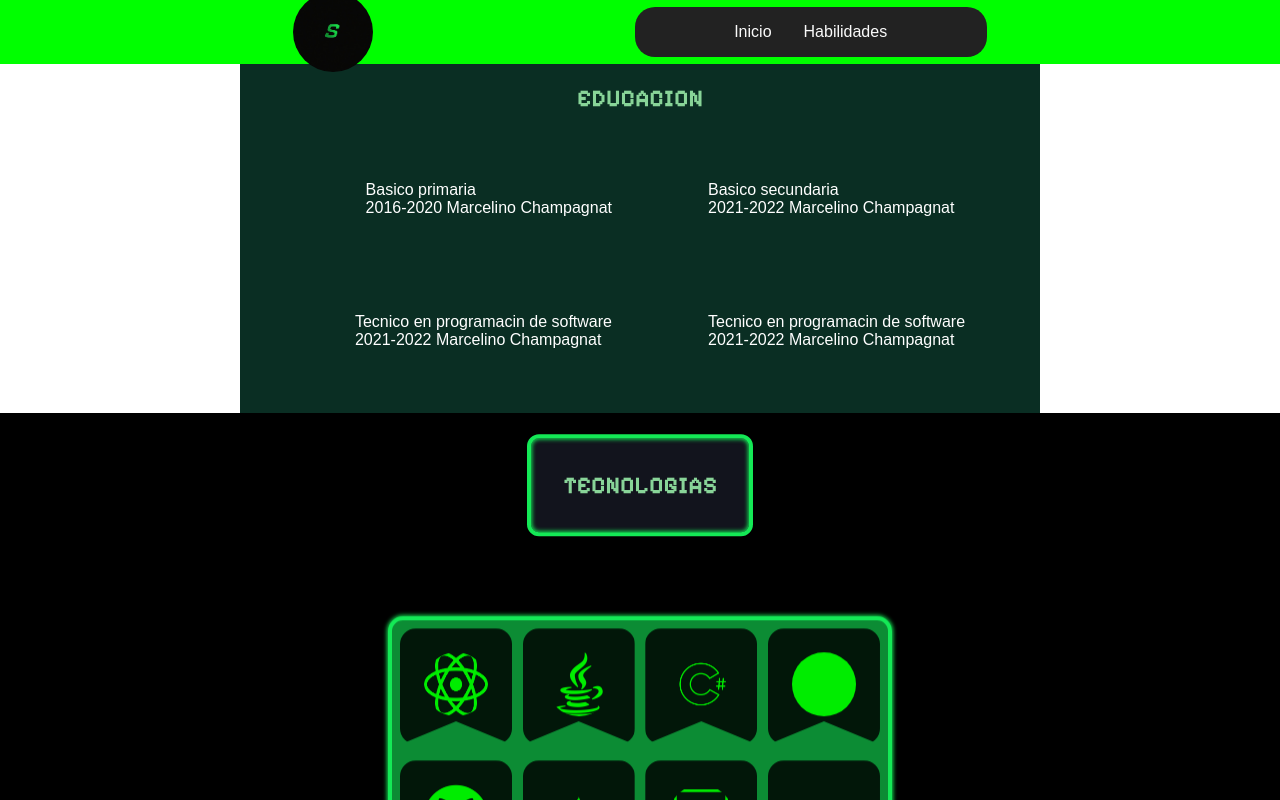
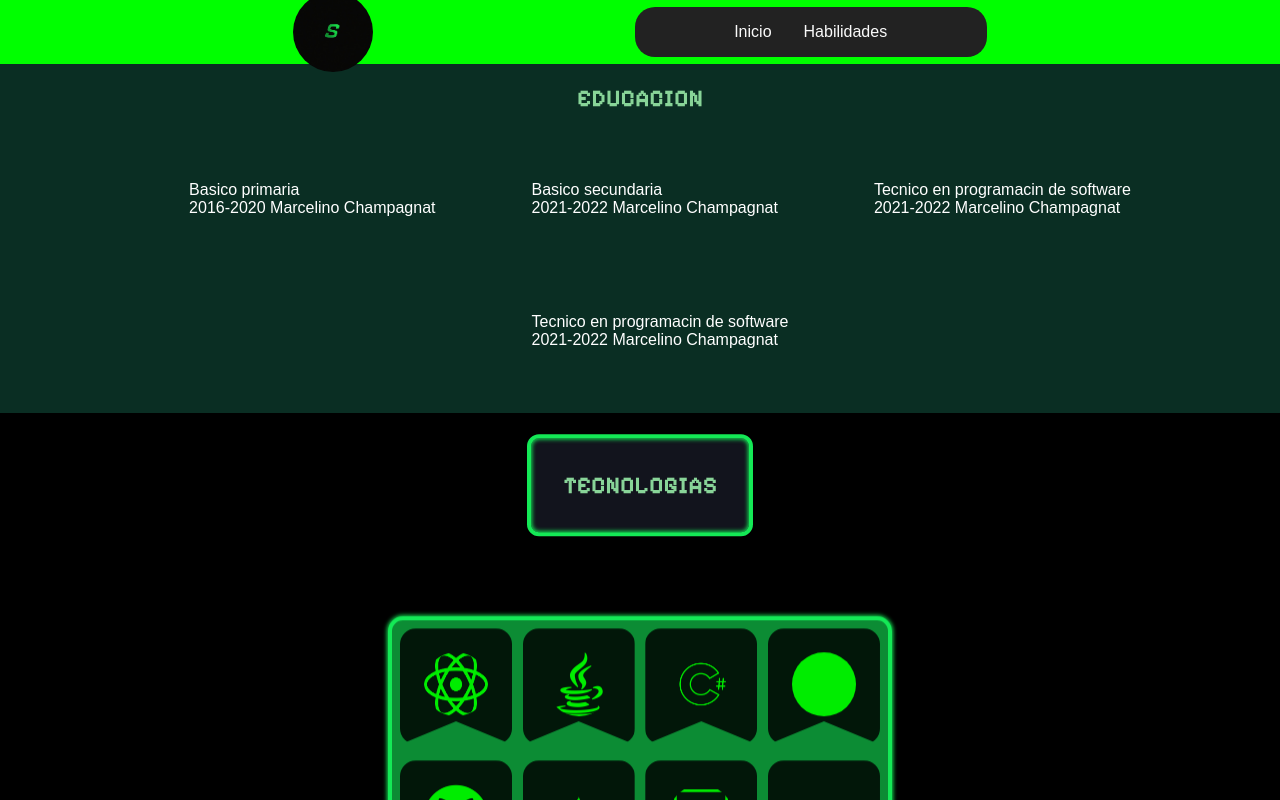
Before and after one commit to sarchiandres/portafolio-andres-sarchi, a React (Vite) app: page /Skills in a window 1280 px wide. Built offline with nearby package versions, Linux system fonts and the light colour scheme; grey boxes are pictures that could not be loaded; a web font is replaced by a local one.

Commit message:
se hacen cambios en el diseño

```diff
--- a/src/components/Layouts/Education/education.css
+++ b/src/components/Layouts/Education/education.css
@@ -21,9 +21,16 @@ ul{
 .box-education{
     flex-wrap: wrap;
     background-color: var(--fondos);
-    width: 50rem;
+    width: 100vw;
 }
 h2{
     color: var(--destacados);
     text-transform: uppercase;
 }
+@media (max-width: 768px){
+    .box-education{
+        flex-wrap: wrap;
+        background-color: var(--fondos);
+        width: 100%;
+    }
+}
```
